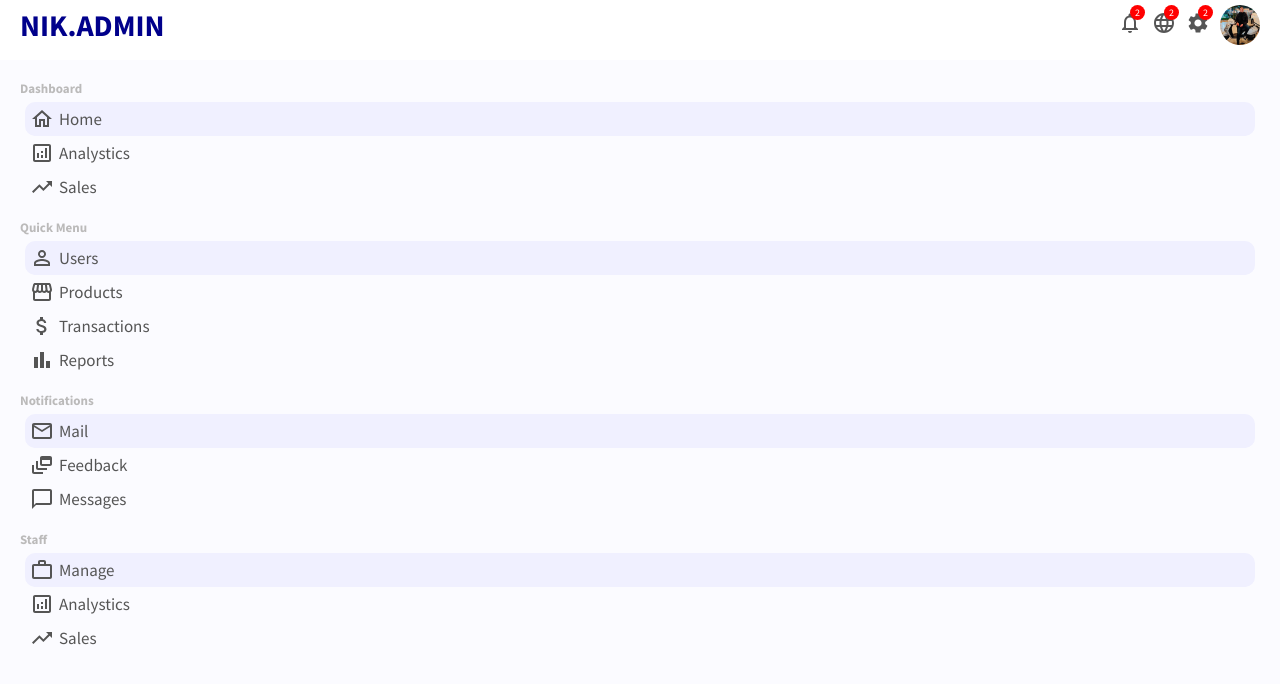
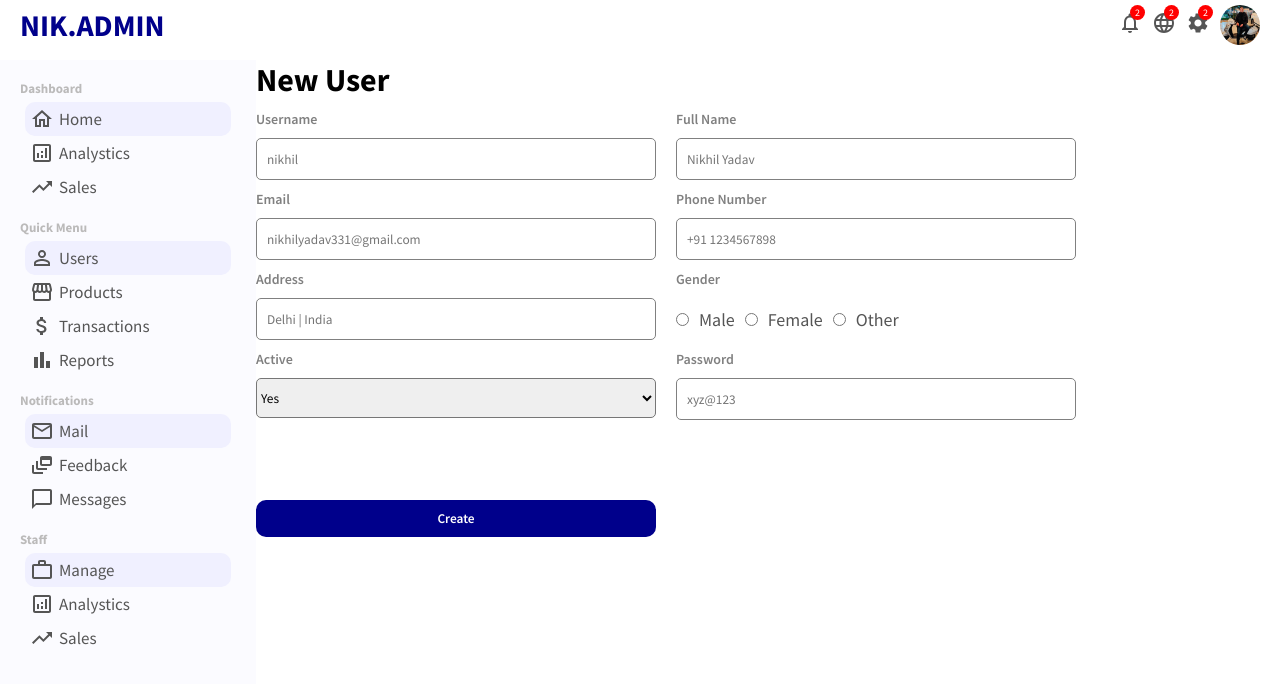
Before and after one commit to Neekhill/reactAdminDashboar, a React (Create React App) app: page /newUser in a window 1280 px wide. Shown: the top 684 px of the page. Built offline with nearby package versions, Linux system fonts and the light colour scheme.

Commit message:
new user page

```diff
--- a/src/App.js
+++ b/src/App.js
@@ -5,6 +5,7 @@ import Home from "./pages/Home";
 import { BrowserRouter as Router, Routes, Route } from "react-router-dom";
 import UserList from "./pages/UserList";
 import User from "./pages/User";
+import NewUser from "./pages/NewUser";
 
 const Container = styled.div`
   display: flex;
@@ -26,6 +27,9 @@ function App() {
         <Routes>
           <Route path="/user/:userId" element={<User />} exact />
         </Routes>
+        <Routes>
+          <Route path="/newUser" element={<NewUser />} exact />
+        </Routes>
       </Container>
     </Router>
   );
--- /dev/null
+++ b/src/pages/NewUser.jsx
@@ -0,0 +1,149 @@
+import styled from "styled-components";
+
+const NewUserConatiner = styled.div`
+  flex: 4;
+`;
+const NewUserTitle = styled.h1``;
+const NewUserForm = styled.form`
+  display: flex;
+  flex-wrap: wrap;
+`;
+const NewUserFormItem = styled.div`
+  width: 400px;
+  display: flex;
+  flex-direction: column;
+  margin-top: 10px;
+  margin-right: 20px;
+`;
+const NewUserFormLabel = styled.label`
+  font-size: 14px;
+  margin-bottom: 10px;
+  color: gray;
+  font-weight: 600;
+`;
+const NewUserFormInput = styled.input`
+  height: 20px;
+  padding: 10px;
+  border: 1px solid gray;
+  border-radius: 5px;
+`;
+const NewUserGender = styled.div``;
+const NewUserGenderFormInput = styled.input`
+  margin-top: 15px;
+`;
+const NewUserGenderFormLabel = styled.label`
+  margin: 10px;
+  font-size: 18px;
+  color: #555;
+`;
+
+const NewUserSelect = styled.select`
+  height: 40px;
+  border-radius: 5px;
+`;
+const NewUserSelectOption = styled.option``;
+const NewUserButton = styled.button`
+  width: 400px;
+  border: none;
+  background-color: darkblue;
+  color: white;
+  padding: 10px 10px;
+  font-weight: 600;
+  border-radius: 10px;
+  margin-top: 80px;
+  cursor: pointer;
+`;
+
+const NewUser = () => {
+  return (
+    <NewUserConatiner>
+      <NewUserTitle>New User</NewUserTitle>
+      <NewUserForm>
+        <NewUserFormItem>
+          <NewUserFormLabel>Username</NewUserFormLabel>
+          <NewUserFormInput type="text" placeholder="nikhil"></NewUserFormInput>
+        </NewUserFormItem>
+
+        <NewUserFormItem>
+          <NewUserFormLabel>Full Name</NewUserFormLabel>
+          <NewUserFormInput
+            type="text"
+            placeholder="Nikhil Yadav"
+          ></NewUserFormInput>
+        </NewUserFormItem>
+
+        <NewUserFormItem>
+          <NewUserFormLabel>Email</NewUserFormLabel>
+          <NewUserFormInput
+            type="Email"
+            placeholder="nikhilyadav331@gmail.com"
+          ></NewUserFormInput>
+        </NewUserFormItem>
+
+        <NewUserFormItem>
+          <NewUserFormLabel>Phone Number</NewUserFormLabel>
+          <NewUserFormInput
+            type="text"
+            placeholder="+91 1234567898"
+          ></NewUserFormInput>
+        </NewUserFormItem>
+
+        <NewUserFormItem>
+          <NewUserFormLabel>Address</NewUserFormLabel>
+          <NewUserFormInput
+            type="text"
+            placeholder="Delhi | India"
+          ></NewUserFormInput>
+        </NewUserFormItem>
+
+        <NewUserFormItem>
+          <NewUserFormLabel>Gender</NewUserFormLabel>
+          <NewUserGender>
+            <NewUserGenderFormInput
+              type="radio"
+              name="gender"
+              id="male"
+              value="male"
+            ></NewUserGenderFormInput>
+            <NewUserGenderFormLabel for="male">Male</NewUserGenderFormLabel>
+
+            <NewUserGenderFormInput
+              type="radio"
+              name="gender"
+              id="female"
+              value="female"
+            ></NewUserGenderFormInput>
+            <NewUserGenderFormLabel for="female">Female</NewUserGenderFormLabel>
+
+            <NewUserGenderFormInput
+              type="radio"
+              name="gender"
+              id="other"
+              value="other"
+            ></NewUserGenderFormInput>
+            <NewUserGenderFormLabel for="other">Other</NewUserGenderFormLabel>
+          </NewUserGender>
+        </NewUserFormItem>
+
+        <NewUserFormItem>
+          <NewUserFormLabel>Active</NewUserFormLabel>
+          <NewUserSelect name="active" id="active">
+            <NewUserSelectOption value="yes">Yes</NewUserSelectOption>
+            <NewUserSelectOption value="No">No</NewUserSelectOption>
+          </NewUserSelect>
+        </NewUserFormItem>
+
+        <NewUserFormItem>
+          <NewUserFormLabel>Password</NewUserFormLabel>
+          <NewUserFormInput
+            type="password"
+            placeholder="xyz@123"
+          ></NewUserFormInput>
+        </NewUserFormItem>
+        <NewUserButton>Create</NewUserButton>
+      </NewUserForm>
+    </NewUserConatiner>
+  );
+};
+
+export default NewUser;
```
